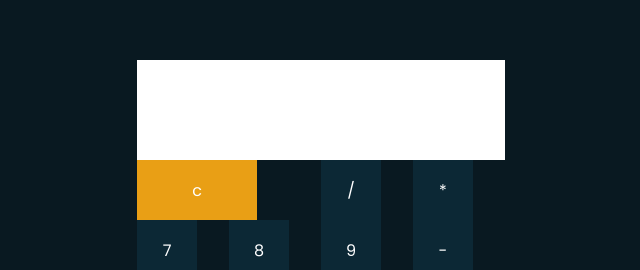
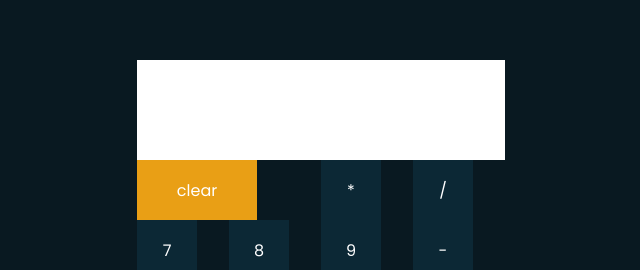
Before and after one commit to Aditi404/calculator, a plain HTML site: page calculator/index.html in a window 1280 px wide. Shown: the part 140-410 px from the top of the page, 319-959 px from the left. Drawn offline with Linux system fonts and the light colour scheme.

Commit message:
Update index.html

```diff
--- a/calculator/index.html
+++ b/calculator/index.html
@@ -10,9 +10,9 @@
 <body>
     <form class="calculator" name="calc">
     <input class="value" type="text" name="txt" readonly="">
-    <span class="num clear" onclick="document.calc.txt.value =''">c</span>
-    <span class="num" onclick="document.calc.txt.value +='/'">/</span>
-    <span class="num" onclick="document.calc.txt.value +='*'">*</span>
+    <span class="num clear" onclick="document.calc.txt.value =''">clear</span>
+    <span class="num" onclick="document.calc.txt.value +='/'">*</span>
+    <span class="num" onclick="document.calc.txt.value +='*'">/</span>
     <span class="num" onclick="document.calc.txt.value +='7'">7</span>
     <span class="num" onclick="document.calc.txt.value +='8'">8</span>
     <span class="num" onclick="document.calc.txt.value +='9'">9</span>
```
